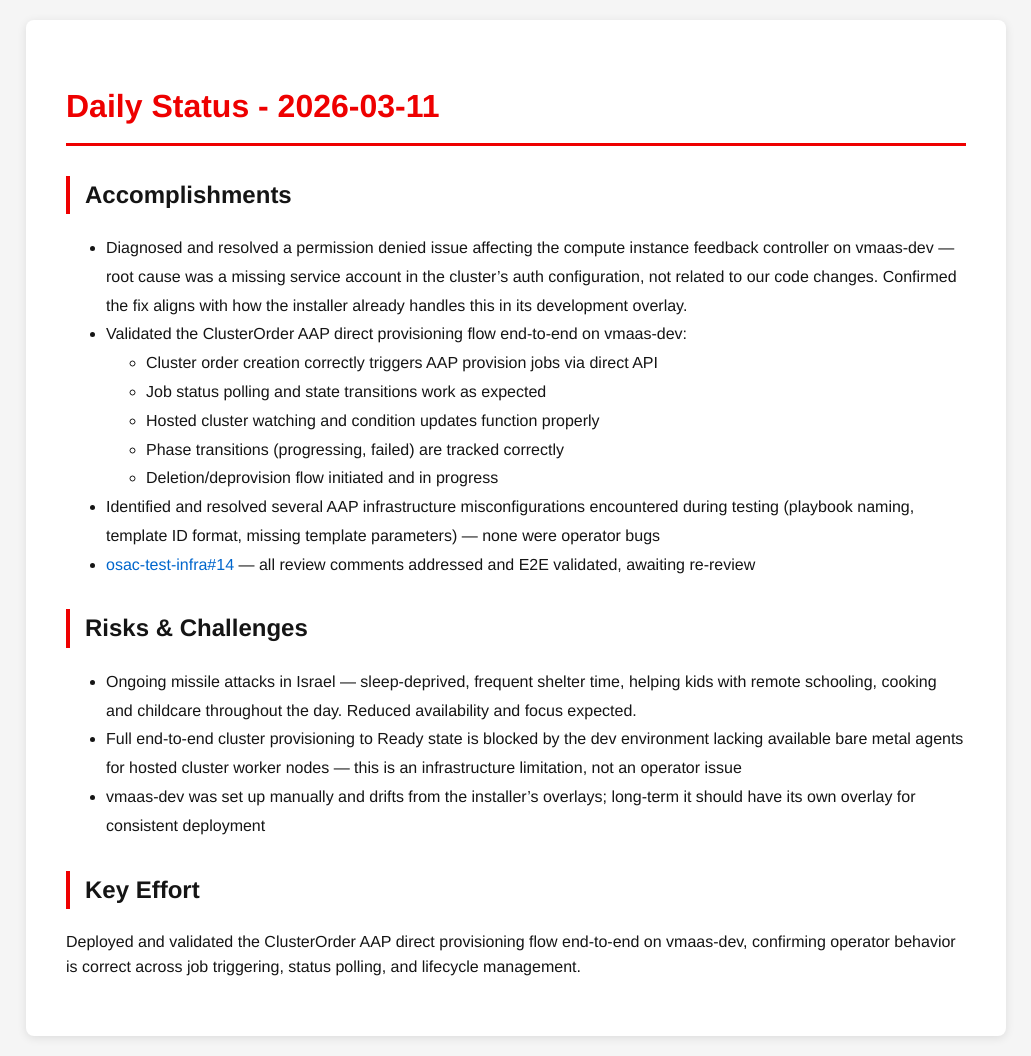
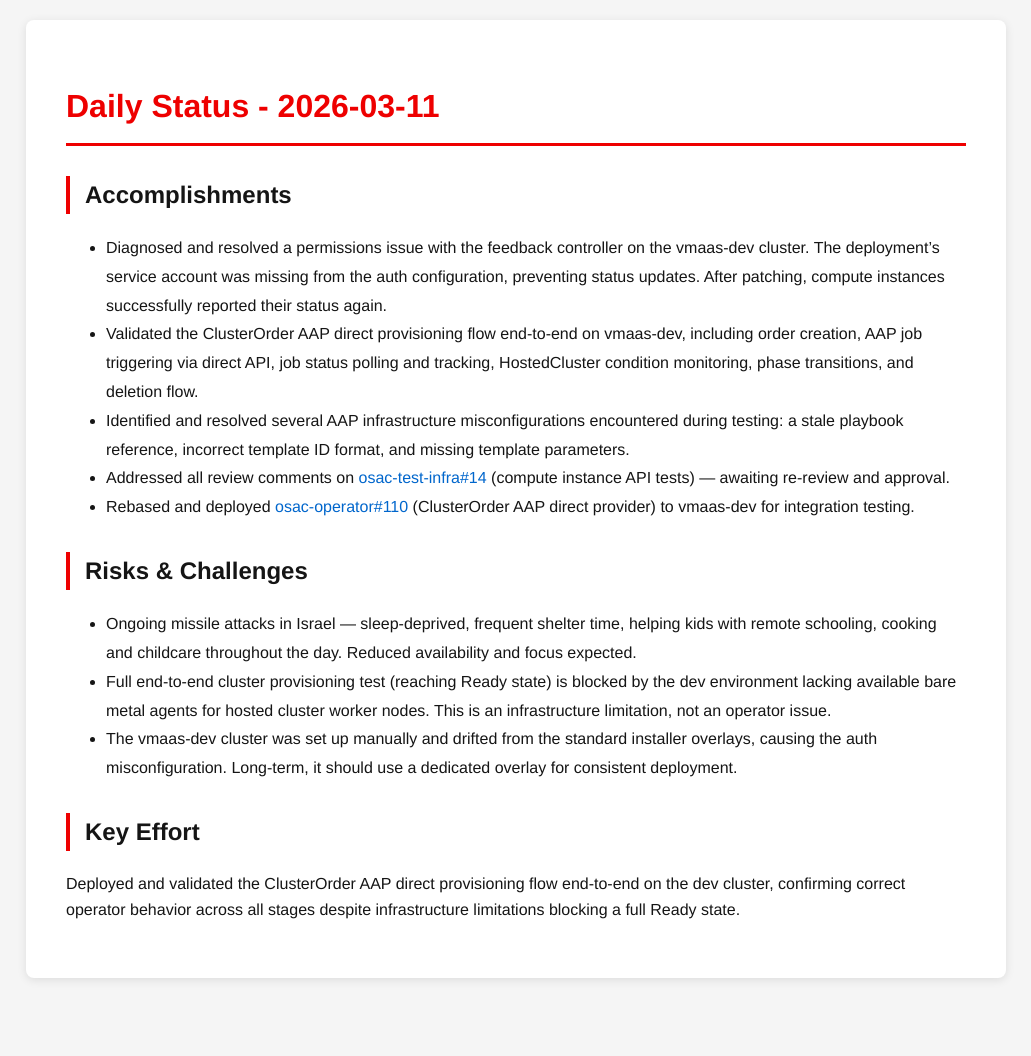
Before and after one commit to tzvatot/daily-status, a Jekyll site: the page built from 2026-03-11.md, in a window 1280 px wide. Shown: the whole page, without its empty margins (124-1155 px from the left). Built offline with Jekyll 4.4.1, drawn with Linux system fonts in a browser that asks for light colours; after the commit the page ends 998 px from its top, so only the background shows below that.

Commit message:
Daily status update - 2026-03-11

```diff
--- a/2026-03-11.md
+++ b/2026-03-11.md
@@ -7,20 +7,16 @@ date: 2026-03-11
 # Daily Status - 2026-03-11
 
 ## Accomplishments
-- Diagnosed and resolved a permission denied issue affecting the compute instance feedback controller on vmaas-dev — root cause was a missing service account in the cluster's auth configuration, not related to our code changes. Confirmed the fix aligns with how the installer already handles this in its development overlay.
-- Validated the ClusterOrder AAP direct provisioning flow end-to-end on vmaas-dev:
-  - Cluster order creation correctly triggers AAP provision jobs via direct API
-  - Job status polling and state transitions work as expected
-  - Hosted cluster watching and condition updates function properly
-  - Phase transitions (progressing, failed) are tracked correctly
-  - Deletion/deprovision flow initiated and in progress
-- Identified and resolved several AAP infrastructure misconfigurations encountered during testing (playbook naming, template ID format, missing template parameters) — none were operator bugs
-- [osac-test-infra#14](https://github.com/osac-project/osac-test-infra/pull/14) — all review comments addressed and E2E validated, awaiting re-review
+- Diagnosed and resolved a permissions issue with the feedback controller on the vmaas-dev cluster. The deployment's service account was missing from the auth configuration, preventing status updates. After patching, compute instances successfully reported their status again.
+- Validated the ClusterOrder AAP direct provisioning flow end-to-end on vmaas-dev, including order creation, AAP job triggering via direct API, job status polling and tracking, HostedCluster condition monitoring, phase transitions, and deletion flow.
+- Identified and resolved several AAP infrastructure misconfigurations encountered during testing: a stale playbook reference, incorrect template ID format, and missing template parameters.
+- Addressed all review comments on [osac-test-infra#14](https://github.com/osac-project/osac-test-infra/pull/14) (compute instance API tests) — awaiting re-review and approval.
+- Rebased and deployed [osac-operator#110](https://github.com/osac-project/osac-operator/pull/110) (ClusterOrder AAP direct provider) to vmaas-dev for integration testing.
 
 ## Risks & Challenges
 - Ongoing missile attacks in Israel — sleep-deprived, frequent shelter time, helping kids with remote schooling, cooking and childcare throughout the day. Reduced availability and focus expected.
-- Full end-to-end cluster provisioning to Ready state is blocked by the dev environment lacking available bare metal agents for hosted cluster worker nodes — this is an infrastructure limitation, not an operator issue
-- vmaas-dev was set up manually and drifts from the installer's overlays; long-term it should have its own overlay for consistent deployment
+- Full end-to-end cluster provisioning test (reaching Ready state) is blocked by the dev environment lacking available bare metal agents for hosted cluster worker nodes. This is an infrastructure limitation, not an operator issue.
+- The vmaas-dev cluster was set up manually and drifted from the standard installer overlays, causing the auth misconfiguration. Long-term, it should use a dedicated overlay for consistent deployment.
 
 ## Key Effort
-Deployed and validated the ClusterOrder AAP direct provisioning flow end-to-end on vmaas-dev, confirming operator behavior is correct across job triggering, status polling, and lifecycle management.
+Deployed and validated the ClusterOrder AAP direct provisioning flow end-to-end on the dev cluster, confirming correct operator behavior across all stages despite infrastructure limitations blocking a full Ready state.
```
